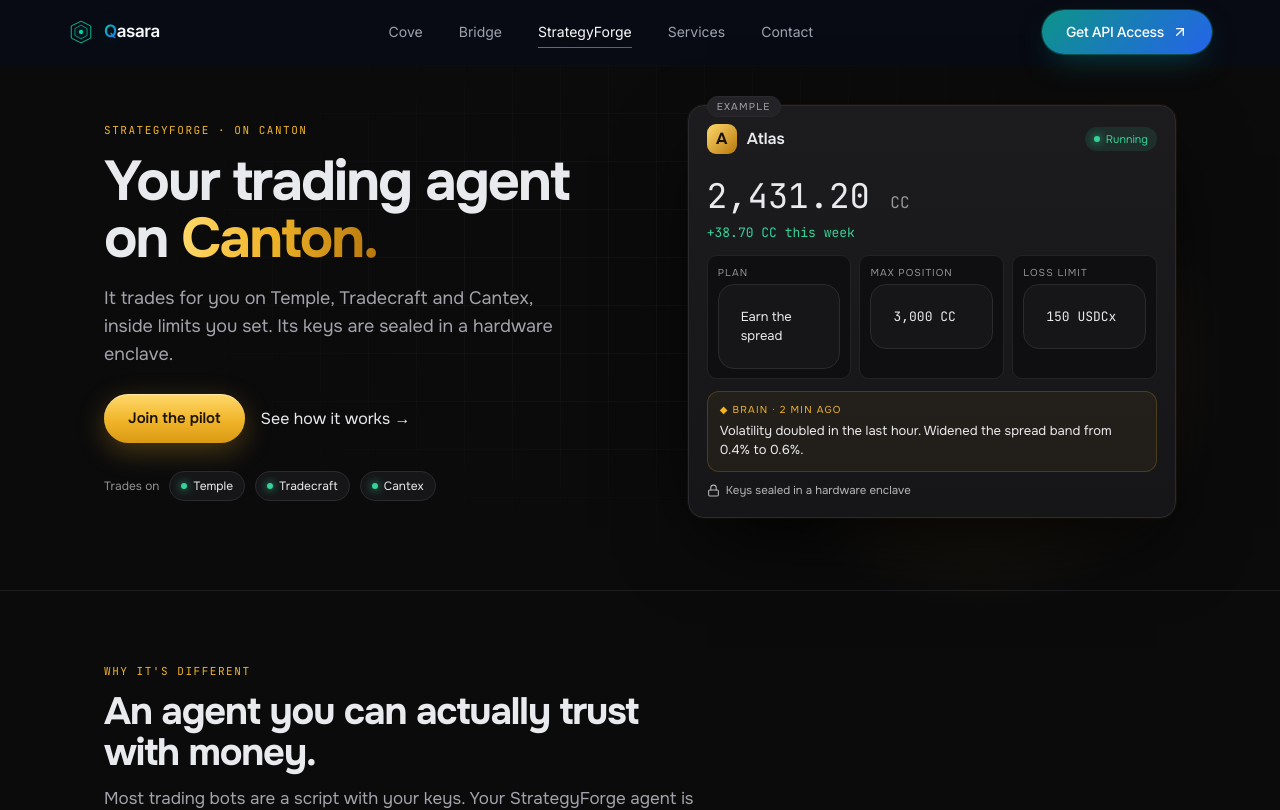
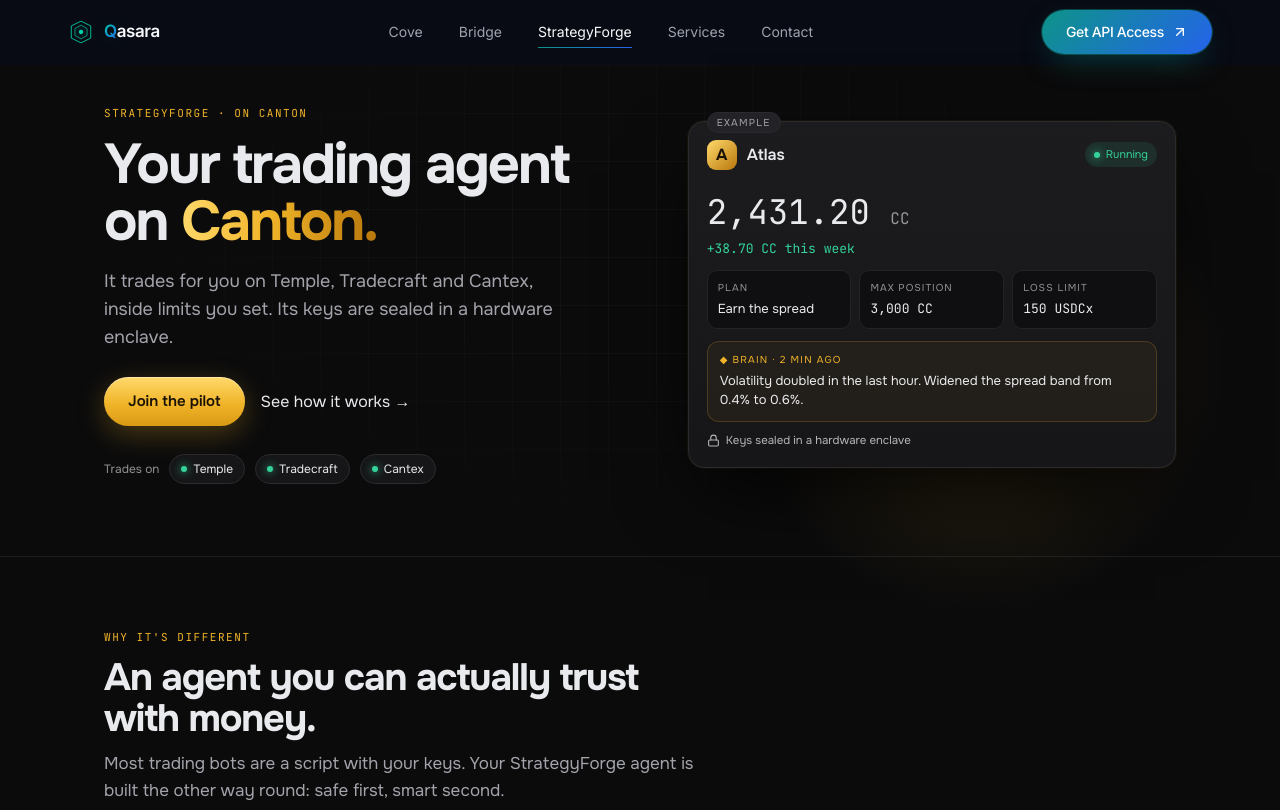
Before and after one commit to Qasara-Labs-Pvt-Ltd/qasara-website, a Next.js app: page /strategyforge in a window 1280 px wide. Shown: the top 810 px of the page. Built offline with nearby package versions, Linux system fonts and the light colour scheme.

Commit message:
fix(strategyforge): agent card value class no longer collides with venue cards
.sf-v was both the agent card's stat value and the venue card box, so each
stat value drew a second bordered box. The card value is now .sf-cv, and the
copy guard fails on any repeated single-selector theme rule.

```diff
--- a/app/strategyforge/_sections/AgentCard.tsx
+++ b/app/strategyforge/_sections/AgentCard.tsx
@@ -42,7 +42,7 @@ function Cell({ k, v, mono }: { k: string; v: string; mono?: boolean }) {
   return (
     <div className="sf-cell">
       <div className="sf-k">{k}</div>
-      <div className={mono ? "sf-v sf-mono" : "sf-v"}>{v}</div>
+      <div className={mono ? "sf-cv sf-mono" : "sf-cv"}>{v}</div>
     </div>
   );
 }
--- a/app/strategyforge/sf-theme.css
+++ b/app/strategyforge/sf-theme.css
@@ -68,7 +68,7 @@
 .sf-theme .sf-g3 { display: grid; grid-template-columns: repeat(3, 1fr); gap: 8px; margin: 12px 0; }
 .sf-theme .sf-cell { border-radius: 10px; padding: 9px 10px; background: #0f0f11; border: 1px solid #232327; min-width: 0; }
 .sf-theme .sf-k { font-size: 10px; text-transform: uppercase; letter-spacing: .1em; opacity: .6; margin-bottom: 4px; }
-.sf-theme .sf-v { font-size: 13px; }
+.sf-theme .sf-cv { font-size: 13px; }
 .sf-theme .sf-brain { border-radius: 12px; padding: 11px 12px; font-size: 13px; line-height: 1.45; background: #f0b4290d; border: 1px solid #f0b42933; }
 .sf-theme .sf-brain .sf-k { color: var(--sf-gold); opacity: 1; letter-spacing: .12em; margin-bottom: 5px; }
 .sf-theme .sf-card-foot { margin-top: 10px; font-size: 11.5px; opacity: .75; display: flex; gap: 6px; align-items: center; }
```
Also changed, not shown: scripts/check-sf-copy.mjs (+7 -0 lines).
